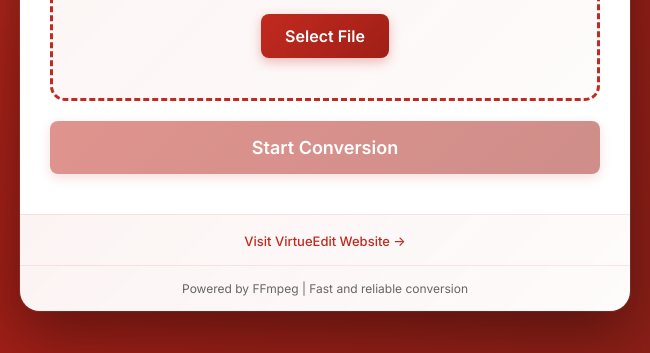
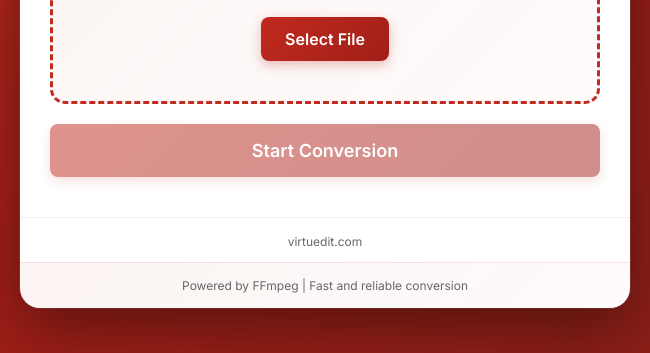
Before and after one commit to tnrud99/videoconverter_webm, an Electron app: page index.html in a window 650 px wide. Shown: the part 447-800 px from the top of the page. Drawn offline with Linux system fonts and the light colour scheme.

Commit message:
Tone down website link: neutral copy and styling (virtuedit.com)
Made-with: Cursor

```diff
--- a/index.html
+++ b/index.html
@@ -164,7 +164,7 @@
         <div class="website-container">
             <div class="website-content">
                 <a href="https://www.virtuedit.com" target="_blank" class="website-link">
-                    <span>Visit VirtueEdit Website →</span>
+                    <span>virtuedit.com</span>
                 </a>
             </div>
         </div>
--- a/styles.css
+++ b/styles.css
@@ -690,9 +690,9 @@ main {
 }
 
 .website-container {
-    padding: 15px 20px;
-    background: linear-gradient(135deg, rgba(193, 42, 31, 0.05) 0%, rgba(193, 42, 31, 0.02) 100%);
-    border-top: 1px solid rgba(193, 42, 31, 0.1);
+    padding: 12px 20px;
+    background: transparent;
+    border-top: 1px solid rgba(0, 0, 0, 0.06);
     text-align: center;
 }
 
@@ -702,15 +702,15 @@ main {
 
 .website-link {
     text-decoration: none;
-    color: #c12a1f;
-    font-size: 13px;
-    font-weight: 500;
-    transition: all 0.2s ease;
+    color: #666;
+    font-size: 12px;
+    font-weight: 400;
+    transition: color 0.2s ease;
     display: inline-block;
 }
 
 .website-link:hover {
-    color: #a01f17;
+    color: #333;
     text-decoration: underline;
 }
 
```
